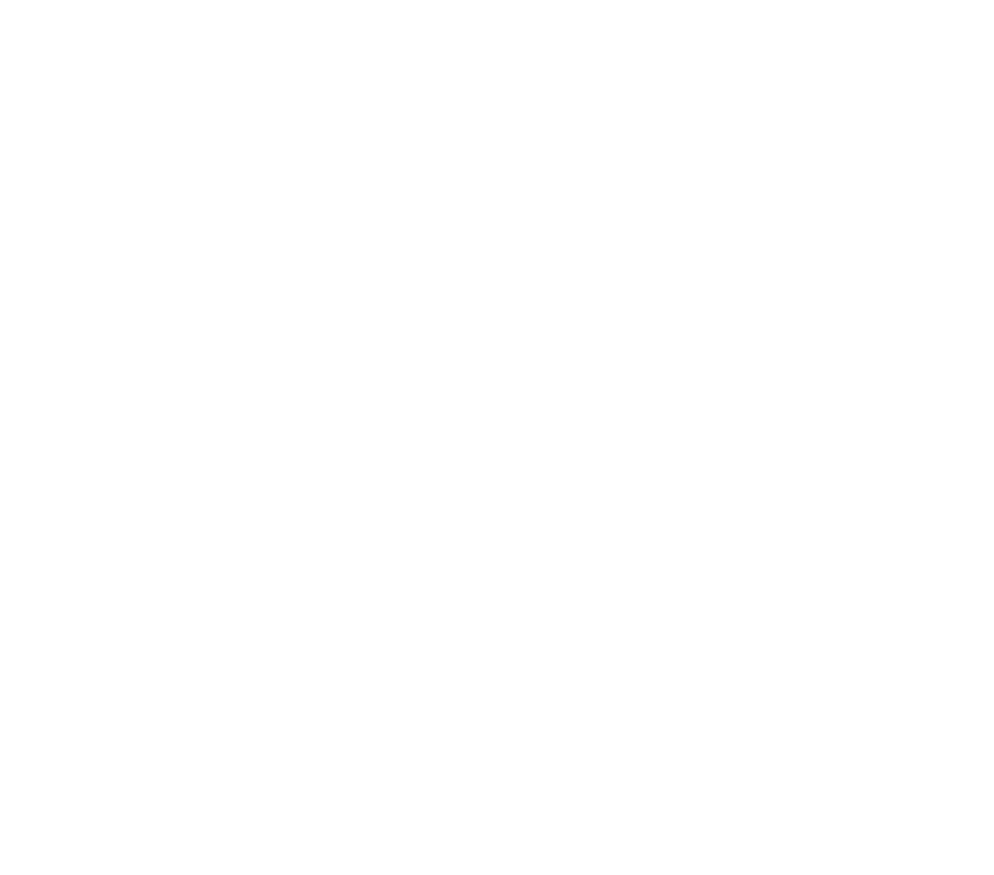
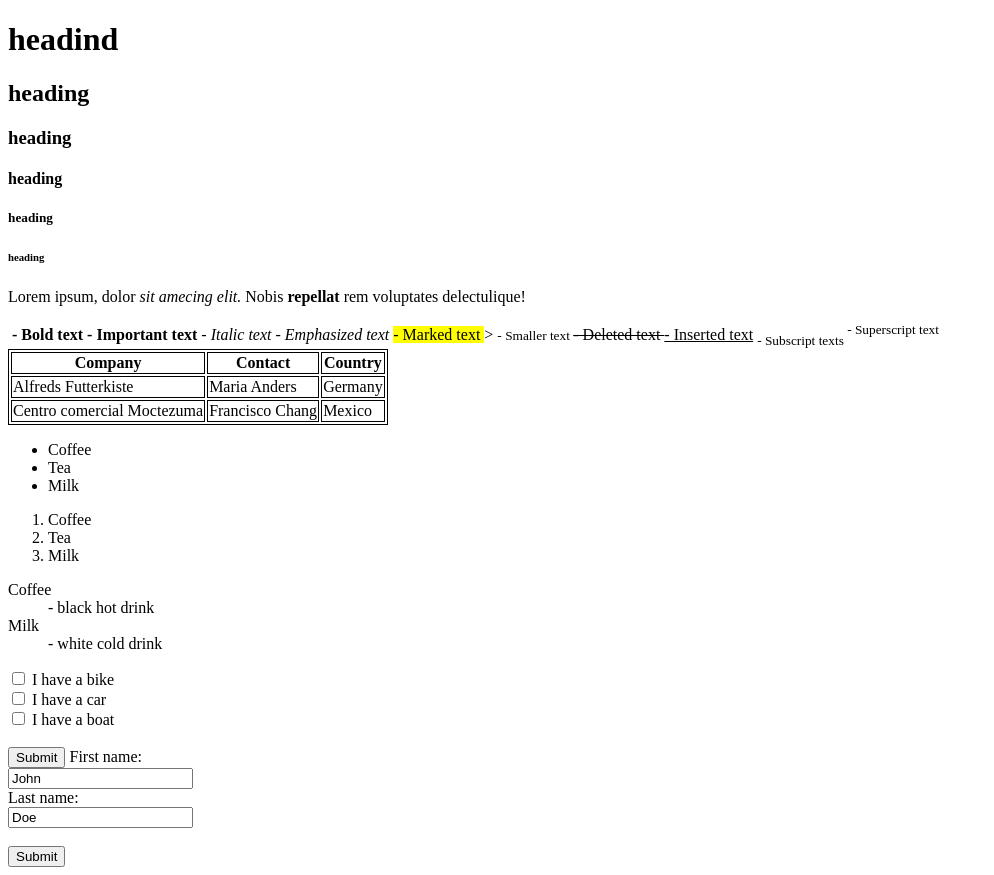
Before and after one commit to sachinkumarwbd/html-learn, a plain HTML site: page index.html in a window 1280 px wide. Shown: the whole page, without its empty margins (0-994 px from the left). Before the commit the page ends 800 px from the top, so only its background shows below. Drawn offline with Linux system fonts and the light colour scheme.

Commit message:
learn about html

```diff
--- a/index.html
+++ b/index.html
@@ -3,8 +3,121 @@
   <head>
     <meta charset="UTF-8" />
     <meta name="viewport" content="width=device-width, initial-scale=1.0" />
-    <title>animations</title>
+    <title>learn html</title>
     <link rel="stylesheet" href="index.css" />
   </head>
-  <body></body>
+  <style>
+    table,
+    th,
+    td {
+      border: 1px solid black;
+    }
+  </style>
+  <body>
+    <!-- headings -->
+    <h1>headind</h1>
+    <h2>heading</h2>
+    <h3>heading</h3>
+    <h4>heading</h4>
+    <h5>heading</h5>
+    <h6>heading</h6>
+
+    <!-- peragraph -->
+    <p>
+      Lorem ipsum, dolor <i>sit amecing elit.</i> Nobis <b>repellat </b>rem
+      voluptates delectulique!
+    </p>
+    <!-- img tages -->
+    <img src="" alt="" />
+    <!-- anchor tags -->
+    <a href="www.google.com"></a>
+
+    <!-- display special types of text: -->
+
+    <b> - Bold text </b>
+    <strong> - Important text</strong>
+    <i> - Italic text </i>
+    <em> - Emphasized text </em>
+    <mark> - Marked text </mark>>
+    <small> - Smaller text </small>
+    <del> - Deleted text </del>
+    <ins> - Inserted text</ins>
+    <sub> - Subscript texts </sub>
+    <sup> - Superscript text</sup>
+
+    <!-- tables -->
+    <table>
+      <tr>
+        <th>Company</th>
+        <th>Contact</th>
+        <th>Country</th>
+      </tr>
+      <tr>
+        <td>Alfreds Futterkiste</td>
+        <td>Maria Anders</td>
+        <td>Germany</td>
+      </tr>
+      <tr>
+        <td>Centro comercial Moctezuma</td>
+        <td>Francisco Chang</td>
+        <td>Mexico</td>
+      </tr>
+    </table>
+
+    <!-- Unordered HTML List -->
+    <ul>
+      <li>Coffee</li>
+      <li>Tea</li>
+      <li>Milk</li>
+    </ul>
+
+    <!-- Ordered HTML List -->
+    <ol>
+      <li>Coffee</li>
+      <li>Tea</li>
+      <li>Milk</li>
+    </ol>
+
+    <!-- HTML Description Lists -->
+
+    <dl>
+      <dt>Coffee</dt>
+      <dd>- black hot drink</dd>
+      <dt>Milk</dt>
+      <dd>- white cold drink</dd>
+    </dl>
+
+    <!-- Here are the block-level elements in HTML: -->
+    <!-- <address>
+    <article>
+    <aside>
+    <blockquote>
+     <canvas><dd><div><dl><dt><fieldset>
+    <figcaption><figure><footer><form><h1>-<h6><header>
+     <hr><li><main><nav><noscript><ol><p><pre><section>
+    <table><tfoot><ul><video></video> -->
+
+    <!-- Here are the inline elements in HTML: -->
+    <!-- <a><abbr><b><bdo><br><button><cite>
+        <code><dfn><em><i><img><input><kbd><label><map><object><output><q>
+        <samp><script><small><span> -->
+
+    <!-- form -->
+
+    <form action="">
+      <input type="checkbox" id="vehicle1" name="vehicle1" value="Bike" />
+      <label for="vehicle1"> I have a bike</label><br />
+      <input type="checkbox" id="vehicle2" name="vehicle2" value="Car" />
+      <label for="vehicle2"> I have a car</label><br />
+      <input type="checkbox" id="vehicle3" name="vehicle3" value="Boat" />
+      <label for="vehicle3"> I have a boat</label><br /><br />
+      <input type="submit" value="Submit" />
+
+      <label for="fname">First name:</label><br />
+      <input type="text" id="fname" name="fname" value="John" /><br />
+      <label for="lname">Last name:</label><br />
+      <input type="text" id="lname" name="lname" value="Doe" /><br /><br />
+      <input type="submit" value="Submit" />
+    </form>
+  </body>
 </html>
```
